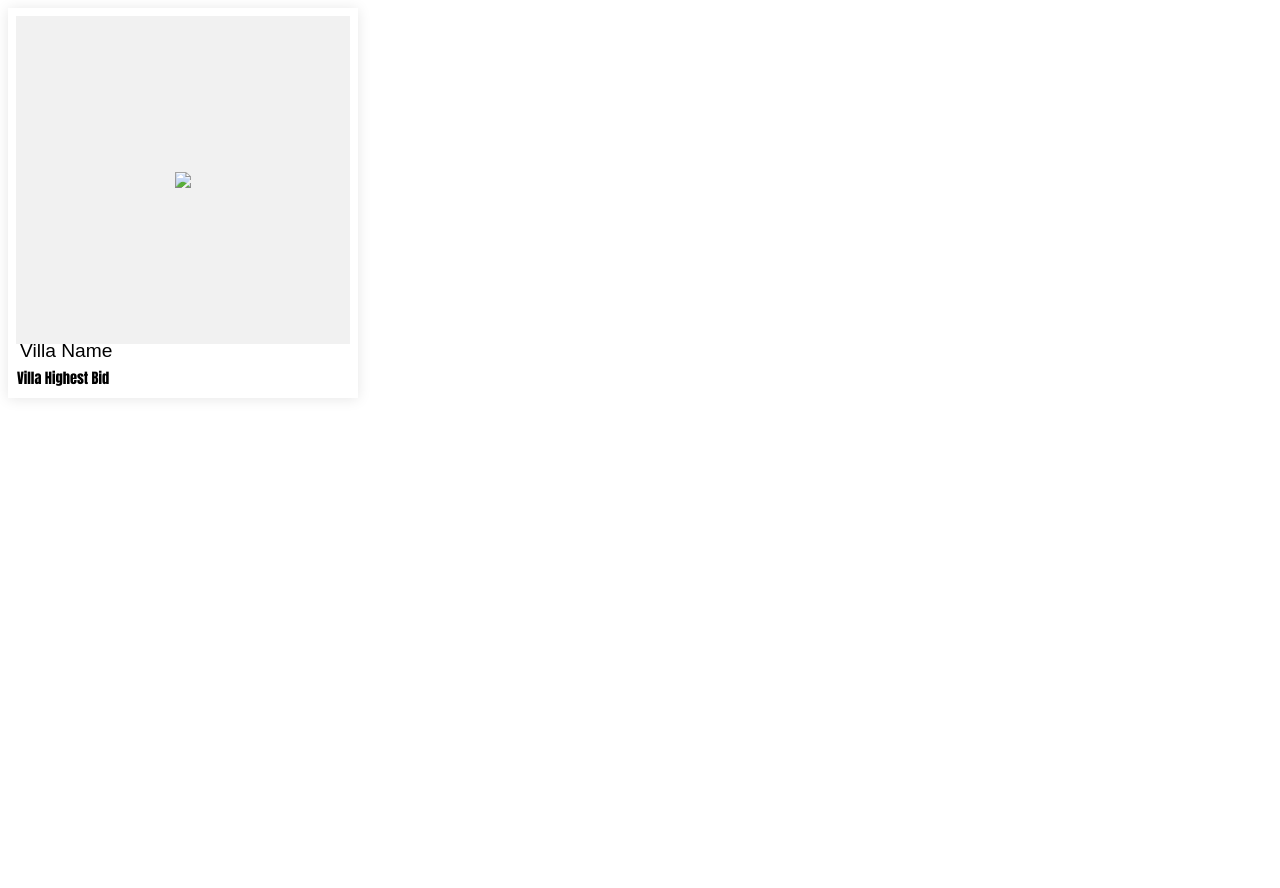
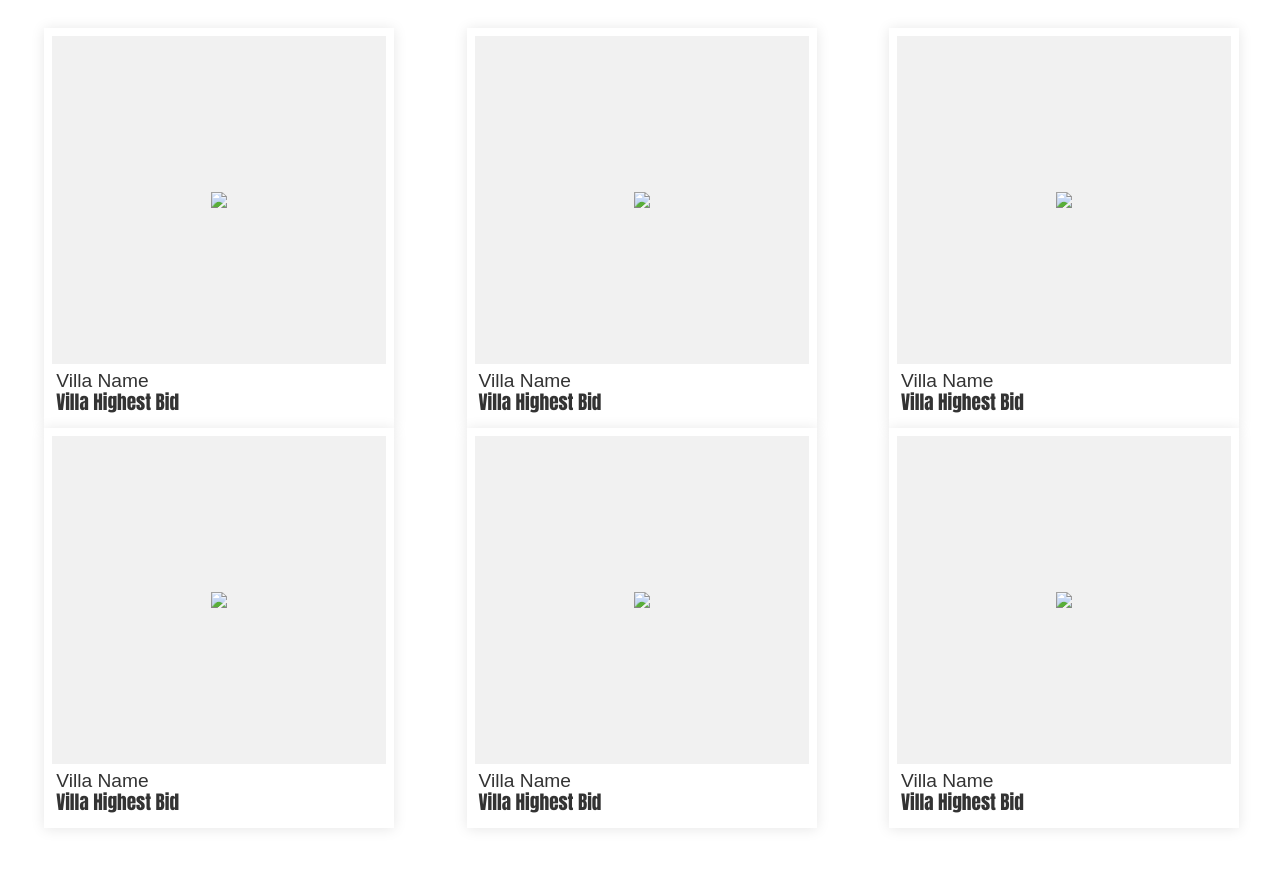
Before and after one commit to romanized/Villa-Te-Koop, a PHP site: page /HTML/index.html in a window 1280 px wide. Before the commit the page ends 399 px from the top, so only its background shows below. Run offline with PHP 8.4, Linux system fonts and the light colour scheme.

Commit message:
Alle kleuren toegevoegd, cards gemaakt

```diff
--- a/CSS/colors.css
+++ b/CSS/colors.css
@@ -1,3 +1,9 @@
 :root {
-  --color1: #4797cc;
+  --color1: #0099cc;
+  --color2: #66ccff;
+  --background-white: #ffffff;
+  --text-color-black: #333333;
 }
+
+/*   font-family: Impact, Haettenschweiler, "Arial Narrow Bold", sans-serif;
+ */
--- a/CSS/style.css
+++ b/CSS/style.css
@@ -1,3 +1,14 @@
+body {
+  background-color: var(--background-white);
+}
+
+.main-cards {
+  display: grid;
+  grid-template-columns: repeat(3, 33vw);
+  grid-template-rows: repeat(2, 50vh);
+  place-items: center;
+}
+
 .card {
   position: relative;
   width: 20.875em;
@@ -10,7 +21,8 @@
   justify-content: center;
   background: #fff;
   padding: 0.5em;
-  padding-bottom: 3.4em;
+  padding-bottom: 4em;
+  margin-top: 5vh;
 }
 
 .card::after {
@@ -37,16 +49,16 @@
   left: 0.625em;
   bottom: 1.875em;
   font-weight: 400;
-  color: #000;
+  color: var(--text-color-black);
 }
 
 .card .price {
   font-family: Impact, Haettenschweiler, "Arial Narrow Bold", sans-serif;
-  font-size: 0.9em;
+  font-size: 1.2em;
   position: absolute;
   left: 0.625em;
   bottom: 0.625em;
-  color: #000;
+  color: var(--text-color-black);
 }
 
 .card:hover::after {
--- a/HTML/index.html
+++ b/HTML/index.html
@@ -17,8 +17,32 @@
           <span class="title">Villa Name</span>
           <span class="price">Villa Highest Bid</span>
         </div>
+        <div class="card">
+          <div class="image"><img src="#"></img></div>
+          <span class="title">Villa Name</span>
+          <span class="price">Villa Highest Bid</span>
+        </div>
+        <div class="card">
+          <div class="image"><img src="#"></img></div>
+          <span class="title">Villa Name</span>
+          <span class="price">Villa Highest Bid</span>
+        </div>
+        <div class="card">
+          <div class="image"><img src="#"></img></div>
+          <span class="title">Villa Name</span>
+          <span class="price">Villa Highest Bid</span>
+        </div>
+        <div class="card">
+          <div class="image"><img src="#"></img></div>
+          <span class="title">Villa Name</span>
+          <span class="price">Villa Highest Bid</span>
+        </div>
+        <div class="card">
+          <div class="image"><img src="#"></img></div>
+          <span class="title">Villa Name</span>
+          <span class="price">Villa Highest Bid</span>
+        </div>
       </section>
     </main>
-    <footer></footer>
   </body>
 </html>
```
Also changed, not shown: 1 other file.
